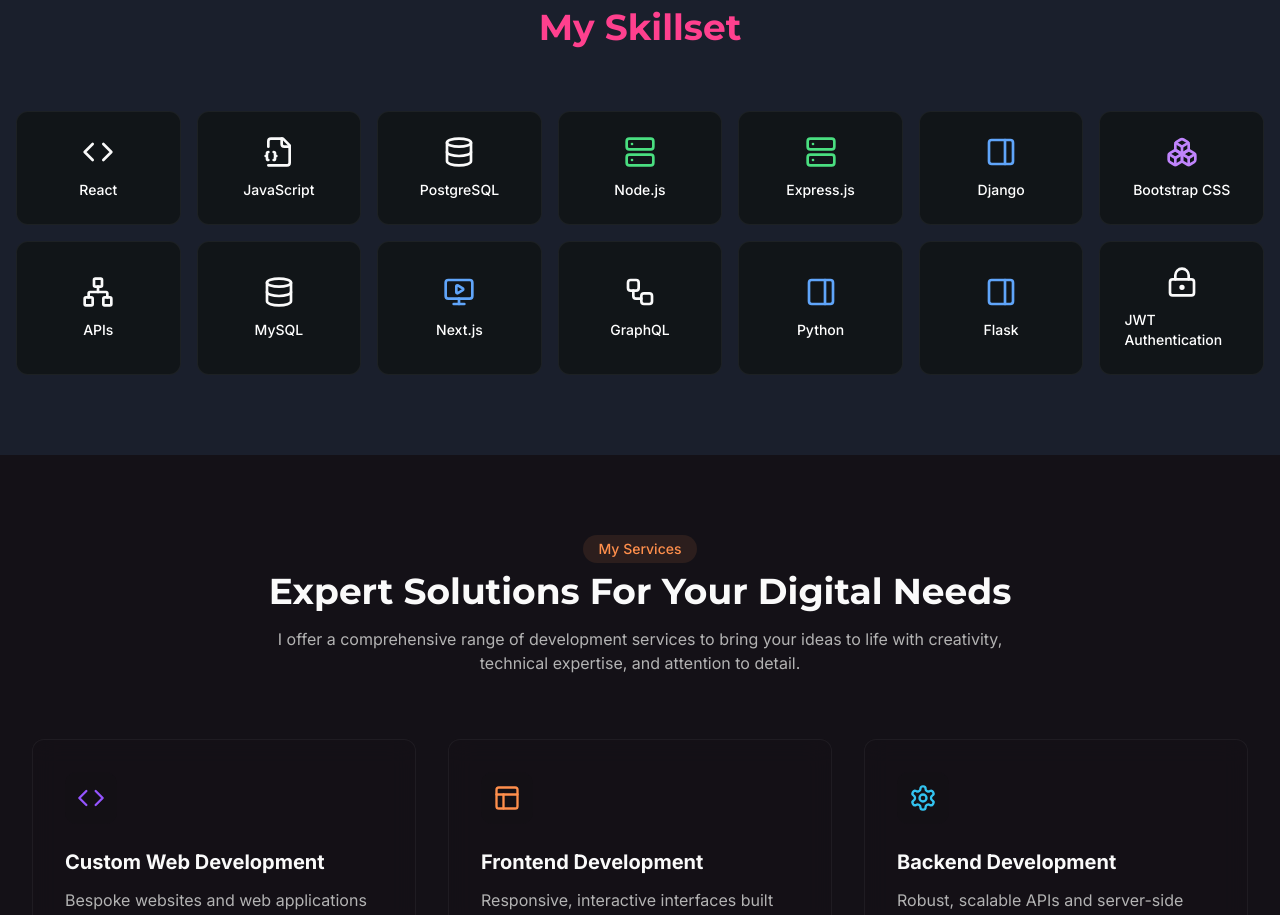
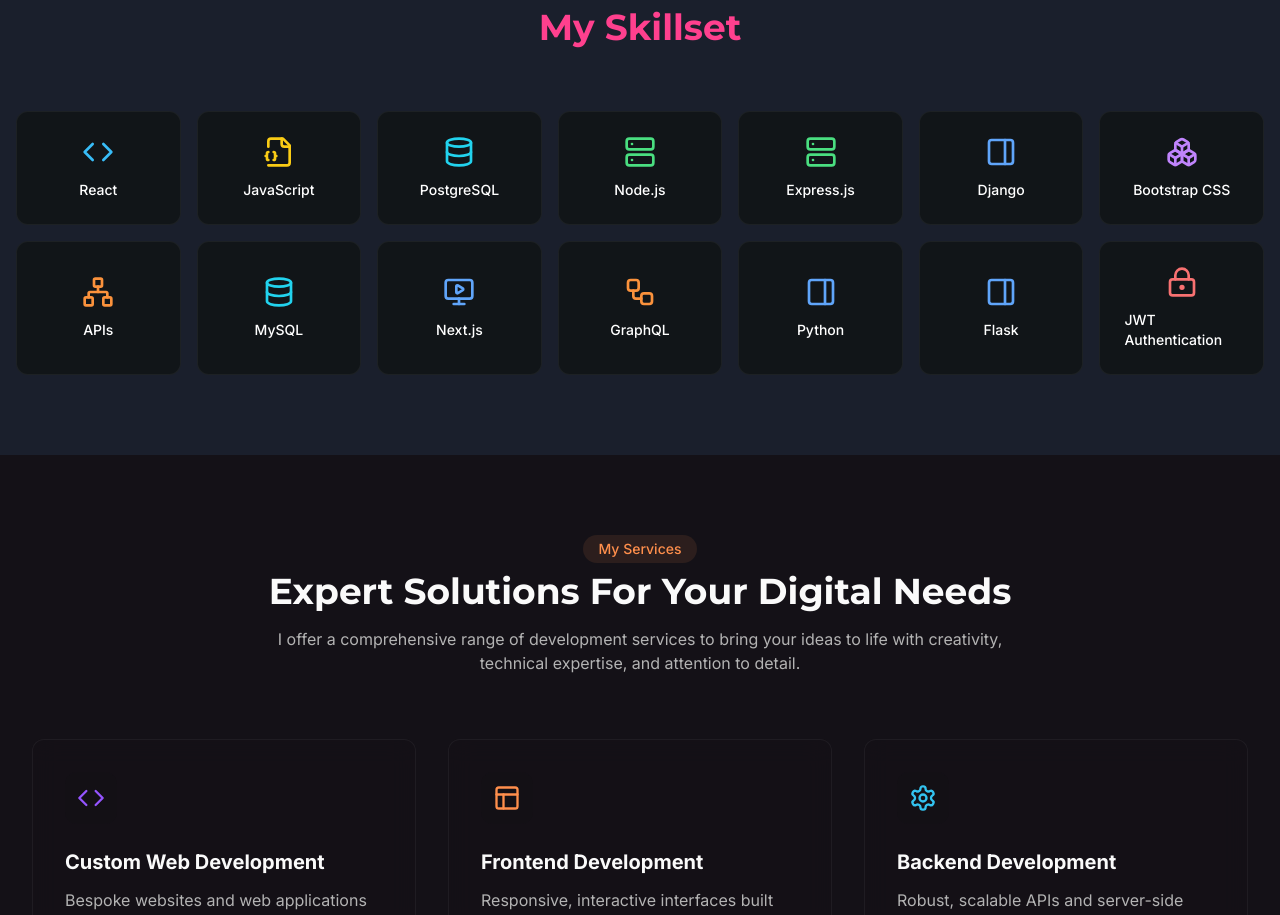
Before and after one commit to kelseaconrad19/finally-creative-canvas, a React (Vite) app: page / in a window 1280 px wide. Shown: the part 1860-2775 px from the top of the page. Built offline with nearby package versions, Linux system fonts and the light colour scheme; no server answers; the database is empty.

Commit message:
Fix: Skillset colors not displaying
Fixes an issue where some skillset colors were not displaying correctly.

```diff
--- a/src/components/Skillset.tsx
+++ b/src/components/Skillset.tsx
@@ -21,9 +21,21 @@ type SkillCardProps = {
 }
 
 const SkillCard = ({ icon, name, color }: SkillCardProps) => {
+  // Create a mapping of color strings to actual Tailwind classes
+  const colorClasses: Record<string, string> = {
+    'sky-400': 'text-sky-400',
+    'yellow-400': 'text-yellow-400',
+    'cyan-400': 'text-cyan-400',
+    'green-400': 'text-green-400',
+    'blue-400': 'text-blue-400',
+    'purple-400': 'text-purple-400',
+    'orange-400': 'text-orange-400',
+    'red-400': 'text-red-400'
+  };
+
   return (
     <div className="bg-[#111518] rounded-lg p-6 flex flex-col items-center justify-center hover:scale-105 transition-transform duration-300 border border-white/5 hover:border-white/10">
-      <div className={`text-${color} mb-3`}>
+      <div className={`${colorClasses[color] || 'text-white'} mb-3`}>
         {icon}
       </div>
       <span className="text-white text-sm font-medium">{name}</span>
```
